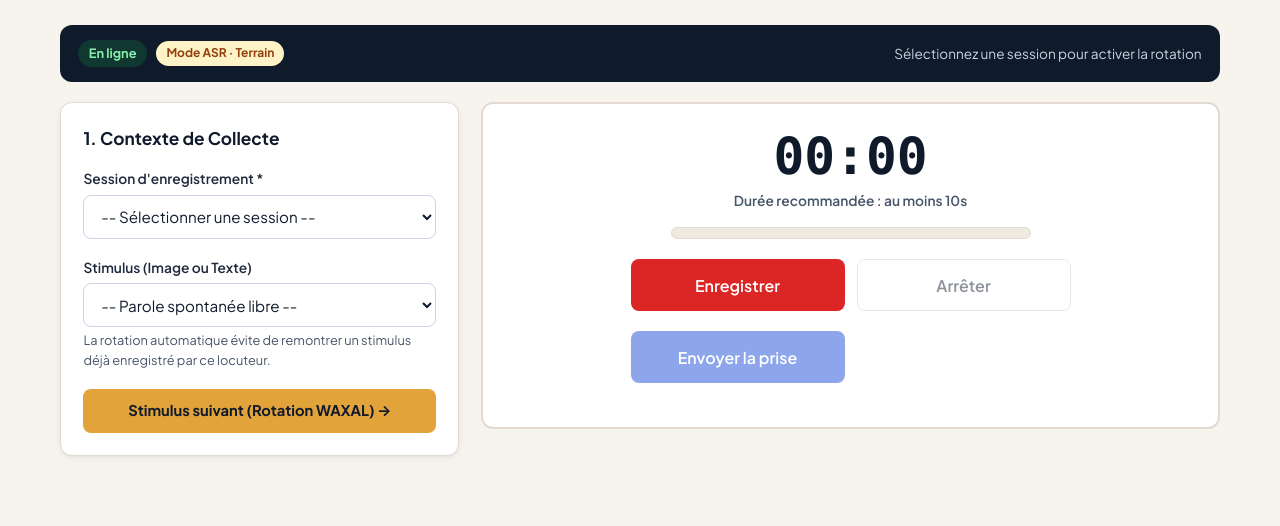
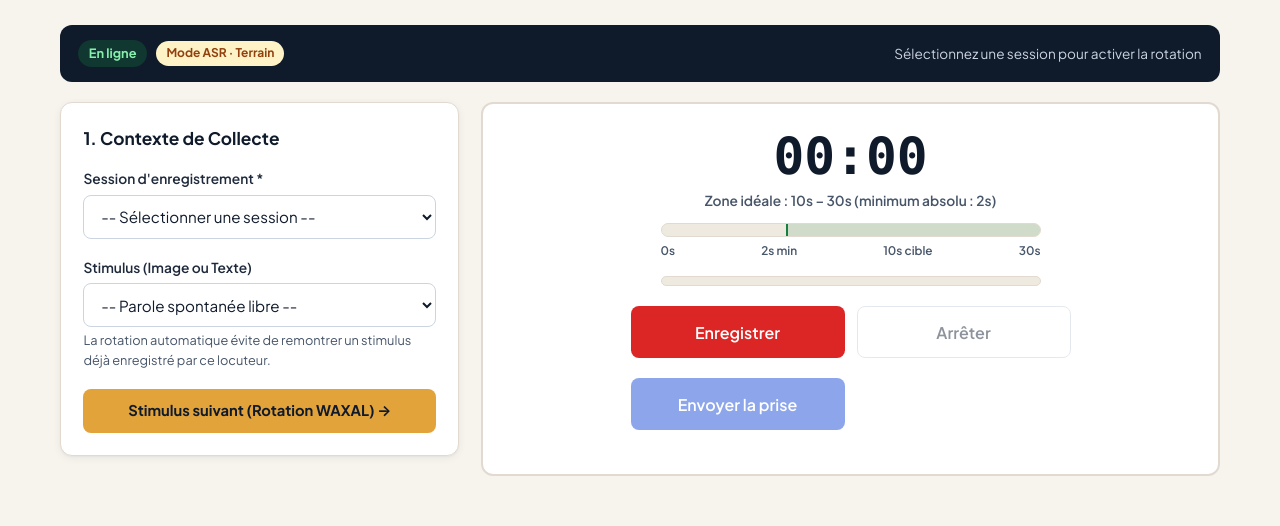
Before and after one commit to MRTDS224/ALORA, a FastAPI app: page /record in a window 1280 px wide. Shown: the part 158-684 px from the top of the page. Run offline with FastAPI, Linux system fonts and the light colour scheme; data that the repository does not hold is empty.

Commit message:
feat(record): add 2s hard minimum guard, 15s-30s visual duration gauge and fixed device dropdown

```diff
--- a/app/routers/web.py
+++ b/app/routers/web.py
@@ -100,7 +100,7 @@ def handle_create_session(
     location: Optional[str] = Form(None),
     environment: str = Form("quiet_room"),
     target_task: str = Form("asr"),
-    device: str = Form("browser_mic"),
+    device: str = Form("smartphone_mic"),
     collector: Optional[str] = Form(None),
     notes: Optional[str] = Form(None),
     db: Session = Depends(get_db)
--- a/app/schemas/session.py
+++ b/app/schemas/session.py
@@ -9,7 +9,7 @@ class SessionBase(BaseModel):
     location: Optional[str] = None
     environment: Optional[str] = "quiet_room"
     target_task: str = "asr"  # asr or tts
-    device: Optional[str] = "browser_mic"
+    device: Optional[str] = "smartphone_mic"
     collector: Optional[str] = None
     notes: Optional[str] = None
 
--- a/app/templates/record.html
+++ b/app/templates/record.html
@@ -94,12 +94,32 @@
       <h3 id="promptTitle" style="margin-bottom: 0.35rem;"></h3>
       <p id="promptContent" class="studio-prompt-text"></p>
       <p id="promptDesc" class="subtitle" style="display: none;"></p>
+      <ul id="imageCues" class="image-cues" style="display: none;">
+        <li>Que voyez-vous sur l'image ?</li>
+        <li>Que font les personnes ?</li>
+        <li>Où se passe la scène ?</li>
+      </ul>
     </section>
 
     <!-- Studio d'enregistrement tactile -->
     <section id="recorderBox" class="recorder-box" aria-label="Enregistreur audio">
       <div class="recording-timer" id="timerDisplay" aria-live="off">00:00</div>
-      <p class="duration-goal" id="durationGoal">Durée recommandée : au moins 15s</p>
+      <p class="duration-goal" id="durationGoal">Zone idéale : 15s – 30s (minimum absolu : 2s)</p>
+
+      <!-- Jauge visuelle de durée (0s -> 15s cible -> 30s idéal) -->
+      <div class="duration-gauge-wrap" id="durationGaugeWrap">
+        <div class="duration-gauge" role="progressbar" aria-label="Progression de la durée" aria-valuemin="0" aria-valuemax="30" aria-valuenow="0" id="durationGauge">
+          <div class="duration-gauge-ideal" id="durationIdealZone" aria-hidden="true"></div>
+          <div class="duration-gauge-fill" id="durationGaugeFill"></div>
+          <span class="duration-gauge-marker" id="durationTargetMarker" aria-hidden="true"></span>
+        </div>
+        <div class="duration-gauge-labels" aria-hidden="true">
+          <span>0s</span>
+          <span id="gaugeMinLabel">2s min</span>
+          <span id="gaugeTargetLabel">15s cible</span>
+          <span>30s</span>
+        </div>
+      </div>
 
       <div class="vu-meter" aria-hidden="true">
         <div id="vuMeterFill" class="vu-meter-fill"></div>
--- a/static/css/style.css
+++ b/static/css/style.css
@@ -646,17 +646,108 @@ textarea.form-control {
   font-size: 0.86rem;
   font-weight: 600;
   color: var(--neutral-600);
-  margin-bottom: 1rem;
+  margin-bottom: 0.75rem;
 }
 
 .duration-goal.goal-met {
   color: var(--success);
 }
 
+.duration-goal.goal-long {
+  color: var(--warning);
+}
+
+.duration-goal.goal-too-short {
+  color: var(--danger);
+}
+
+.duration-gauge-wrap {
+  width: 100%;
+  max-width: 380px;
+  margin: 0 auto 1rem;
+}
+
+.duration-gauge {
+  position: relative;
+  height: 14px;
+  background: var(--neutral-100);
+  border: 1px solid var(--neutral-200);
+  border-radius: 9999px;
+  overflow: hidden;
+}
+
+.duration-gauge-ideal {
+  position: absolute;
+  top: 0;
+  bottom: 0;
+  left: 50%;
+  right: 0;
+  background: rgba(21, 128, 61, 0.14);
+}
+
+.duration-gauge-fill {
+  position: relative;
+  z-index: 1;
+  height: 100%;
+  width: 0%;
+  background: var(--ochre);
+  border-radius: 9999px;
+  transition: width 160ms linear, background-color 200ms ease;
+}
+
+.duration-gauge-fill.is-blocked {
+  background: var(--danger);
+}
+
+.duration-gauge-fill.is-ideal {
+  background: var(--success);
+}
+
+.duration-gauge-fill.is-long {
+  background: var(--primary);
+}
+
+.duration-gauge-marker {
+  position: absolute;
+  top: 0;
+  bottom: 0;
+  left: 50%;
+  width: 2px;
+  background: var(--success);
+  z-index: 2;
+}
+
+.duration-gauge-labels {
+  display: flex;
+  justify-content: space-between;
+  font-size: 0.74rem;
+  font-weight: 600;
+  color: var(--neutral-600);
+  margin-top: 0.3rem;
+}
+
+.image-cues {
+  display: flex;
+  flex-wrap: wrap;
+  gap: 0.45rem;
+  list-style: none;
+  margin-top: 0.75rem;
+}
+
+.image-cues li {
+  font-size: 0.8rem;
+  font-weight: 500;
+  color: var(--neutral-800);
+  background: var(--neutral-50);
+  border: 1px solid var(--neutral-200);
+  padding: 0.25rem 0.65rem;
+  border-radius: 9999px;
+}
+
 .vu-meter {
   width: 100%;
-  max-width: 360px;
-  height: 12px;
+  max-width: 380px;
+  height: 10px;
   margin: 0 auto 1.25rem;
   background: var(--neutral-100);
   border-radius: 9999px;
--- a/static/js/recorder.js
+++ b/static/js/recorder.js
@@ -28,7 +28,15 @@
   const recorderBox = document.getElementById("recorderBox");
   const timerDisplay = document.getElementById("timerDisplay");
   const durationGoal = document.getElementById("durationGoal");
+  const durationGauge = document.getElementById("durationGauge");
+  const durationGaugeFill = document.getElementById("durationGaugeFill");
+  const durationIdealZone = document.getElementById("durationIdealZone");
+  const durationTargetMarker = document.getElementById("durationTargetMarker");
+  const gaugeTargetLabel = document.getElementById("gaugeTargetLabel");
   const vuMeterFill = document.getElementById("vuMeterFill");
+  const HARD_MIN_SECONDS = 2.0;
+  const IDEAL_MAX_SECONDS = 30.0;
+  const SOFT_LONG_SECONDS = 40.0;
   const audioPreviewWrap = document.getElementById("audioPreviewWrap");
   const audioPreview = document.getElementById("audioPreview");
   const statusMsg = document.getElementById("statusMsg");
@@ -84,14 +92,49 @@
   }
 
   function updateDurationGoalUI(elapsedSec) {
+    const target = getMinDurationTarget();
+    const gaugeMax = Math.max(IDEAL_MAX_SECONDS, target * 2);
+    const targetPct = Math.min(85, Math.round((target / gaugeMax) * 100));
+    const fillPct = Math.min(100, (elapsedSec / gaugeMax) * 100);
+
+    if (durationIdealZone) durationIdealZone.style.left = `${targetPct}%`;
+    if (durationTargetMarker) durationTargetMarker.style.left = `${targetPct}%`;
+    if (gaugeTargetLabel) gaugeTargetLabel.textContent = `${target}s cible`;
+
+    if (durationGauge) {
+      durationGauge.setAttribute("aria-valuemax", String(gaugeMax));
+      durationGauge.setAttribute("aria-valuenow", String(Math.round(elapsedSec)));
+    }
+
+    if (durationGaugeFill) {
+      durationGaugeFill.style.width = `${fillPct}%`;
+      durationGaugeFill.classList.remove("is-blocked", "is-ideal", "is-long");
+      if (elapsedSec > 0 && elapsedSec < HARD_MIN_SECONDS) {
+        durationGaugeFill.classList.add("is-blocked");
+      } else if (elapsedSec >= target && elapsedSec <= SOFT_LONG_SECONDS) {
+        durationGaugeFill.classList.add("is-ideal");
+      } else if (elapsedSec > SOFT_LONG_SECONDS) {
+        durationGaugeFill.classList.add("is-long");
+      }
+    }
+
     if (!durationGoal) return;
-    const target = getMinDurationTarget();
-    if (elapsedSec >= target) {
-      durationGoal.textContent = `Objectif atteint (${formatDuration(elapsedSec)} / ${target}s min recommandés)`;
+    durationGoal.classList.remove("goal-met", "goal-long", "goal-too-short");
+
+    if (elapsedSec <= 0) {
+      durationGoal.textContent = `Zone idéale : ${target}s – ${gaugeMax}s (minimum absolu : ${HARD_MIN_SECONDS}s)`;
+    } else if (elapsedSec < HARD_MIN_SECONDS) {
+      durationGoal.textContent = `Trop court (${elapsedSec.toFixed(1)}s) — parlez au moins ${HARD_MIN_SECONDS}s`;
+      durationGoal.classList.add("goal-too-short");
+    } else if (elapsedSec < target) {
+      const remaining = Math.ceil(target - elapsedSec);
+      durationGoal.textContent = `Continuez encore ~${remaining}s pour atteindre la zone idéale (${target}s – ${gaugeMax}s)`;
+    } else if (elapsedSec <= SOFT_LONG_SECONDS) {
+      durationGoal.textContent = `Zone idéale atteinte (${formatDuration(elapsedSec)} · cible ${target}s – ${gaugeMax}s)`;
       durationGoal.classList.add("goal-met");
     } else {
-      durationGoal.textContent = `Durée recommandée : au moins ${target}s`;
-      durationGoal.classList.remove("goal-met");
+      durationGoal.textContent = `C'est déjà très riche (${formatDuration(elapsedSec)}) — vous pouvez arrêter quand vous avez fini.`;
+      durationGoal.classList.add("goal-long");
     }
   }
 
@@ -139,6 +182,10 @@
       if (descEl) {
         descEl.textContent = pDesc ? `Note / Traduction : ${pDesc}` : "";
         descEl.style.display = pDesc ? "block" : "none";
+      }
+      const cuesEl = document.getElementById("imageCues");
+      if (cuesEl) {
+        cuesEl.style.display = pType === "image" ? "flex" : "none";
       }
       if (imgWrap && imgEl) {
         if (mediaUrl) {
@@ -327,21 +374,36 @@
 
         if (audioPreview) audioPreview.src = audioUrl;
         if (audioPreviewWrap) audioPreviewWrap.style.display = "block";
-        if (btnUpload) btnUpload.disabled = false;
         if (btnRetake) btnRetake.style.display = "inline-flex";
 
         const minTarget = getMinDurationTarget();
-        if (recordingDuration < minTarget) {
+        if (recordingDuration < HARD_MIN_SECONDS) {
+          // Plancher dur anti-erreur (< 2s) : empêche les appuis accidentels
+          if (btnUpload) btnUpload.disabled = true;
+          if (statusMsg) {
+            statusMsg.innerHTML = `
+              <div class="alert alert-danger">
+                <strong>Enregistrement trop court (${recordingDuration.toFixed(1)}s — minimum absolu : ${HARD_MIN_SECONDS}s).</strong>
+                L'envoi est bloqué pour éviter les fausses manipulations. Cliquez sur <em>Recommencer</em> et parlez quelques secondes.
+              </div>
+            `;
+          }
+        } else if (recordingDuration < minTarget) {
+          // Zone intermédiaire (2s -> 14.9s) : avertissement non bloquant
+          if (btnUpload) btnUpload.disabled = false;
           if (statusMsg) {
             statusMsg.innerHTML = `
               <div class="alert alert-warning">
                 <strong>Durée courte (${recordingDuration.toFixed(1)}s / ${minTarget}s recommandés).</strong>
-                Vous pouvez cliquer sur <em>Recommencer</em> pour enrichir la description, ou envoyer la prise telle quelle.
+                Vous pouvez cliquer sur <em>Recommencer</em> pour détailler davantage, ou envoyer la prise telle quelle.
               </div>
             `;
           }
-        } else if (statusMsg) {
-          statusMsg.innerHTML = `<div class="alert alert-success">Enregistrement prêt (${recordingDuration.toFixed(1)}s). Écoutez l'aperçu puis envoyez.</div>`;
+        } else {
+          if (btnUpload) btnUpload.disabled = false;
+          if (statusMsg) {
+            statusMsg.innerHTML = `<div class="alert alert-success">Zone idéale atteinte (${recordingDuration.toFixed(1)}s). Écoutez l'aperçu puis envoyez.</div>`;
+          }
         }
       };
 
@@ -488,6 +550,12 @@
 
   async function uploadRecording() {
     if (!audioBlob) return;
+    if (recordingDuration < HARD_MIN_SECONDS) {
+      if (statusMsg) {
+        statusMsg.innerHTML = `<div class="alert alert-danger">Enregistrement trop court (&lt; ${HARD_MIN_SECONDS}s). Cliquez sur Recommencer.</div>`;
+      }
+      return;
+    }
     const sessionId = sessionSelect ? sessionSelect.value : "";
     const promptId = promptSelect ? promptSelect.value : "";
     if (!sessionId) return;
```
Also changed, not shown: app/templates/sessions.html (+10 -2 lines).
